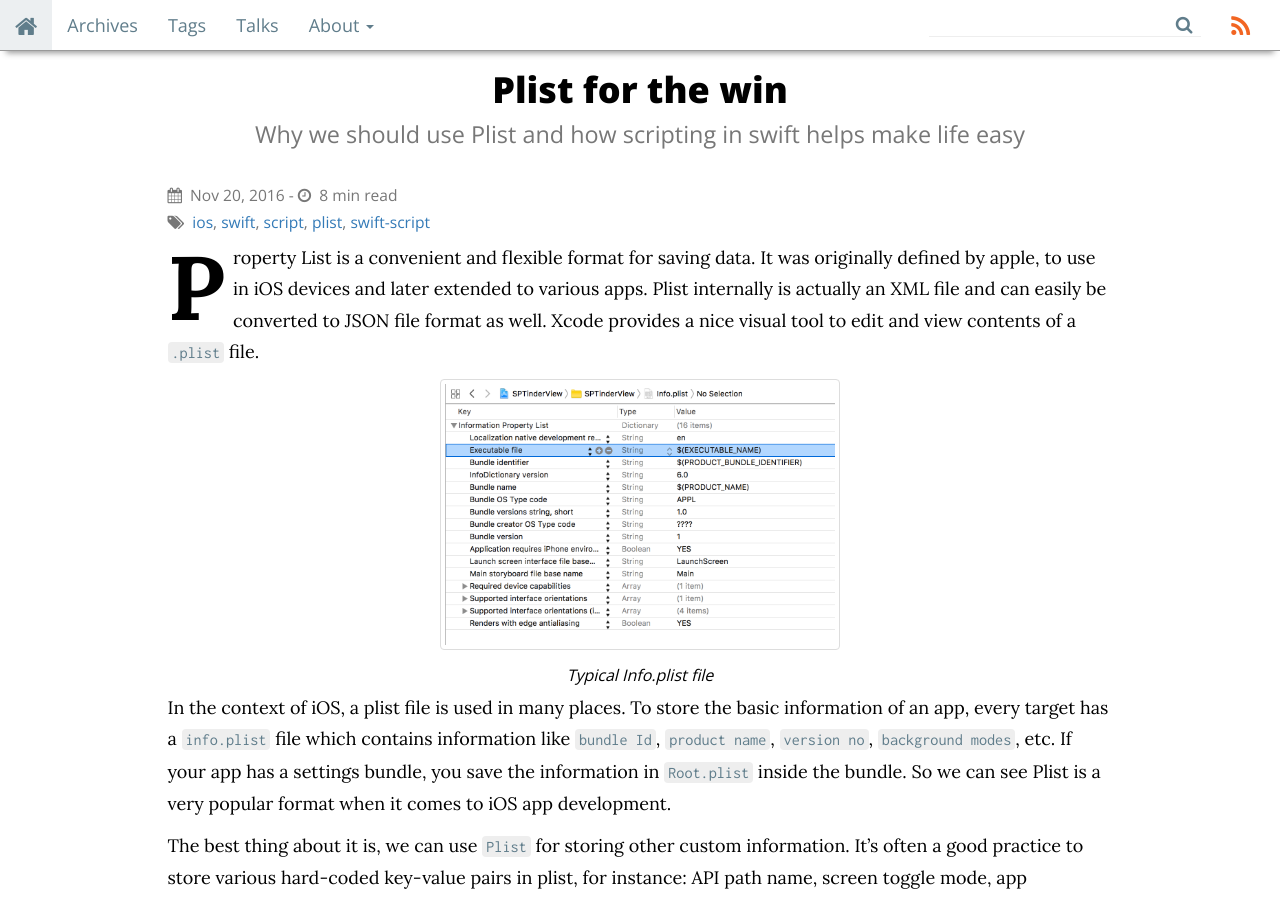
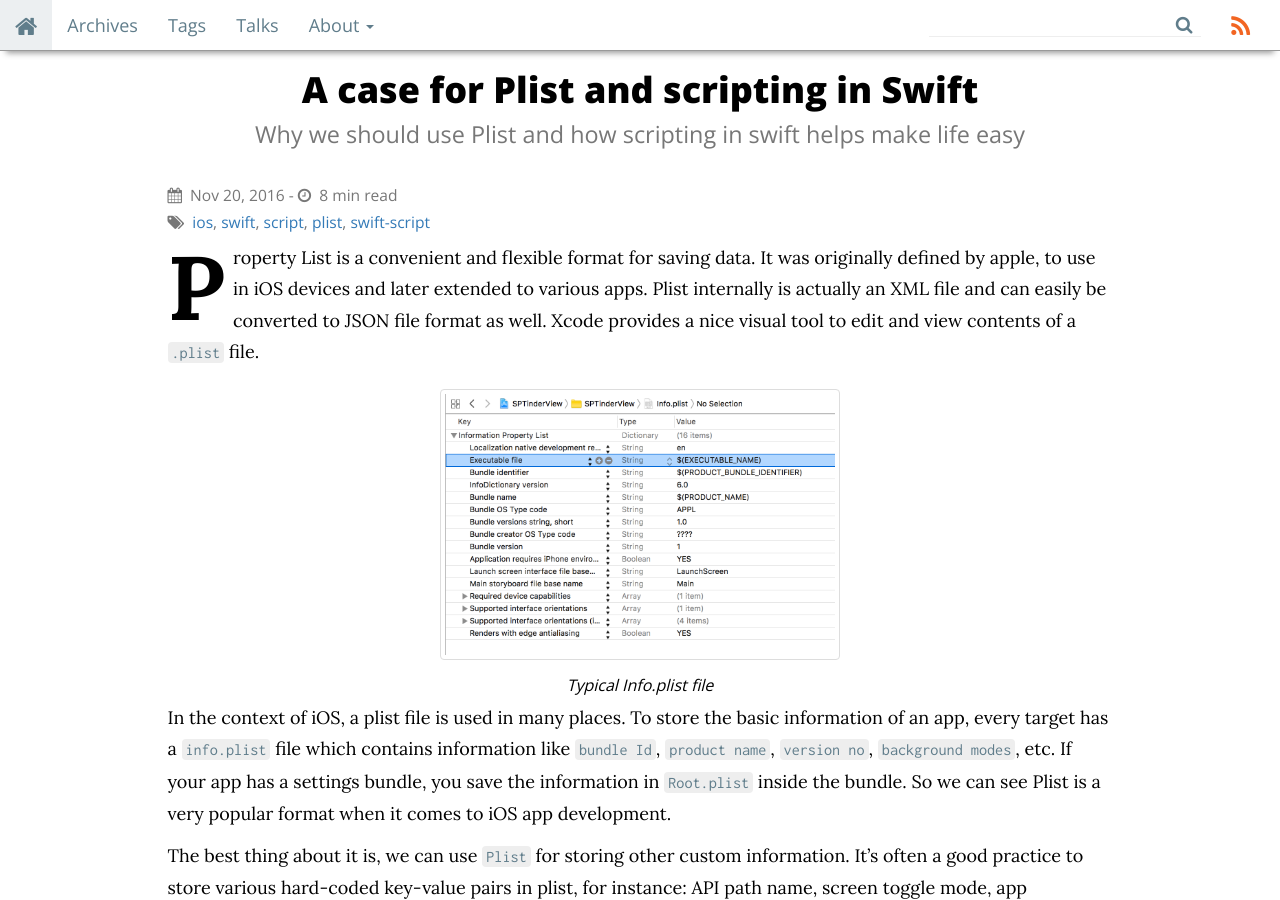
Before and after one commit to freesuraj/freesuraj.github.io, a Jekyll site: the page built from _posts/2016-11-20-plistEnum.md, in a window 1280 px wide and 900 px high. Built offline with Jekyll 4.4.1, drawn with Linux system fonts in a browser that asks for light colours; nearby versions of some CDN libraries; comment, search, counter and statistics services are not loaded.

Commit message:
Add post on plist scripting

```diff
--- a/_posts/2016-11-20-plistEnum.md
+++ b/_posts/2016-11-20-plistEnum.md
@@ -1,6 +1,6 @@
 ---
 layout: post
-title:  "Plist for the win"
+title:  "A case for Plist and scripting in Swift"
 date:   2016-11-20 19:54:00
 description: "Why we should use Plist and how scripting in swift helps make life easy"
 tags: ios swift script plist swift-script
@@ -9,6 +9,8 @@ tags: ios swift script plist swift-script
 <div class="cap"></div>
 Property List is a convenient and flexible format for saving data. It was originally defined by apple, to use in iOS devices and later extended to various apps. Plist internally is actually an XML file and can easily be converted to JSON file format as well.
 Xcode provides a nice visual tool to edit and view contents of a `.plist` file.
+
+<!--more-->[ ](#){: id="more"}
 
 <a href="/assets/img/infoPlist.png"><img src="/assets/img/infoPlist.png" class="img-responsive center-block img-thumbnail" width="400" height="200" /></a>
 <figcaption>Typical Info.plist file</figcaption>
```
